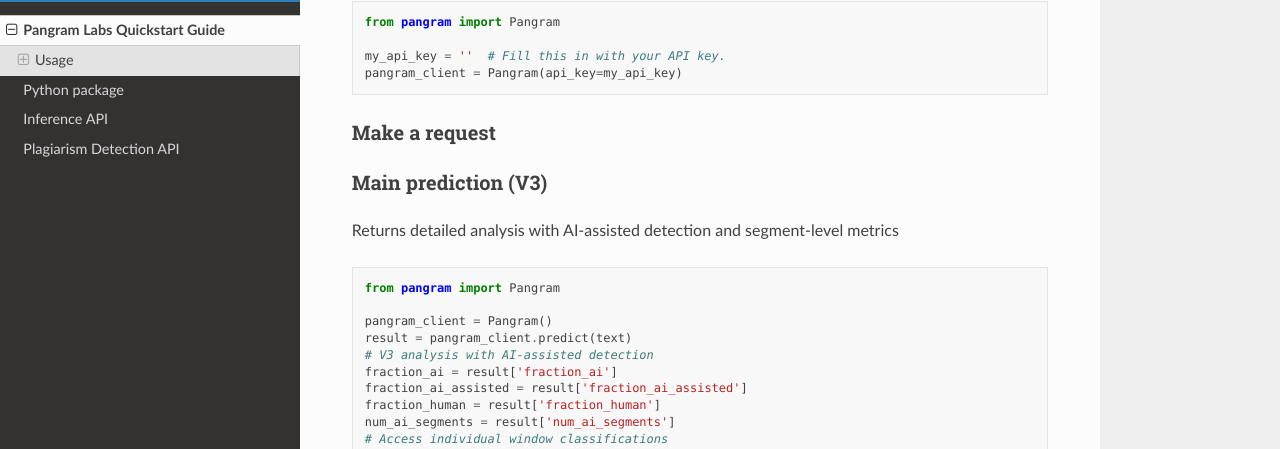
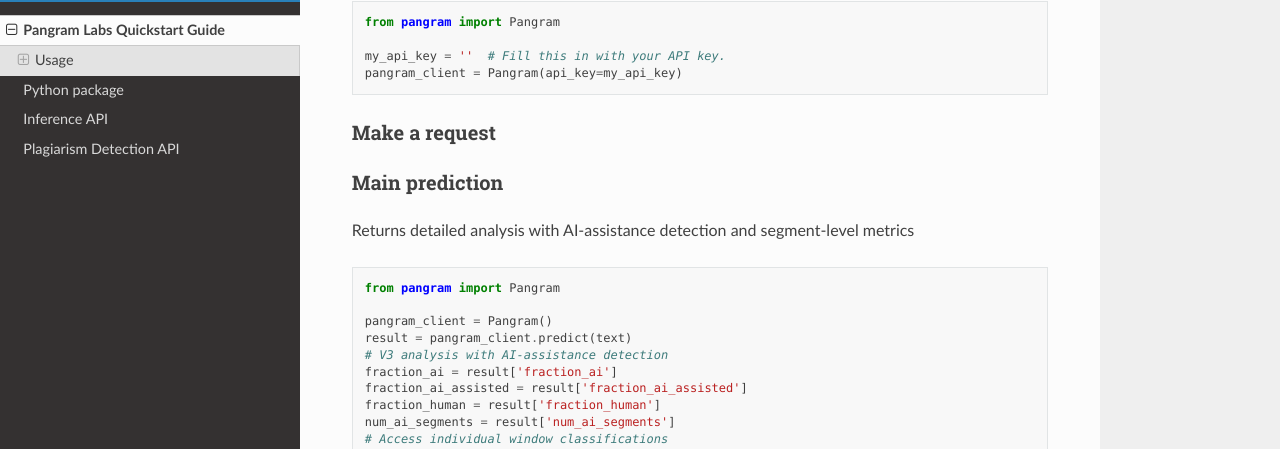
Before and after one commit to pangramlabs/pangram-sdk, a Sphinx documentation site: the page built from docs/tutorial.rst, in a window 1280 px wide and 900 px high, scrolled down 453 px. Shown: the part 91-540 px from the top of the window. Built offline with Sphinx 7.4.7 and the Read the Docs theme 3.1.0, drawn with Linux system fonts in a browser that asks for light colours.

Commit message:
0.1.10 and verbiage change

```diff
--- a/docs/tutorial.rst
+++ b/docs/tutorial.rst
@@ -32,9 +32,9 @@ Or pass it directly to the constructor:
 Make a request
 ~~~~~~~~~~~~~~
 
-Main prediction (V3)
+Main prediction
 ~~~~~~~~~~~~~~~~~~~~~
-Returns detailed analysis with AI-assisted detection and segment-level metrics
+Returns detailed analysis with AI-assistance detection and segment-level metrics
 
 .. code:: python
 
@@ -42,7 +42,7 @@ Returns detailed analysis with AI-assisted detection and segment-level metrics
 
     pangram_client = Pangram()
     result = pangram_client.predict(text)
-    # V3 analysis with AI-assisted detection
+    # V3 analysis with AI-assistance detection
     fraction_ai = result['fraction_ai']
     fraction_ai_assisted = result['fraction_ai_assisted']
     fraction_human = result['fraction_human']
```
Also changed, not shown: 1 other file.
